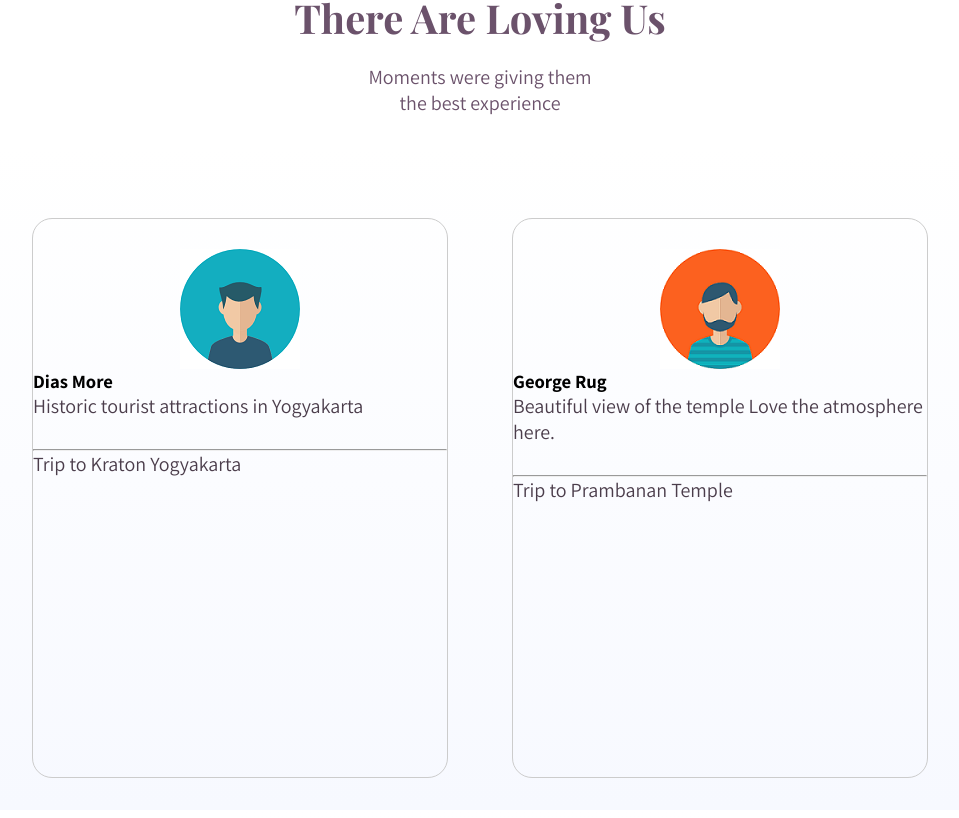
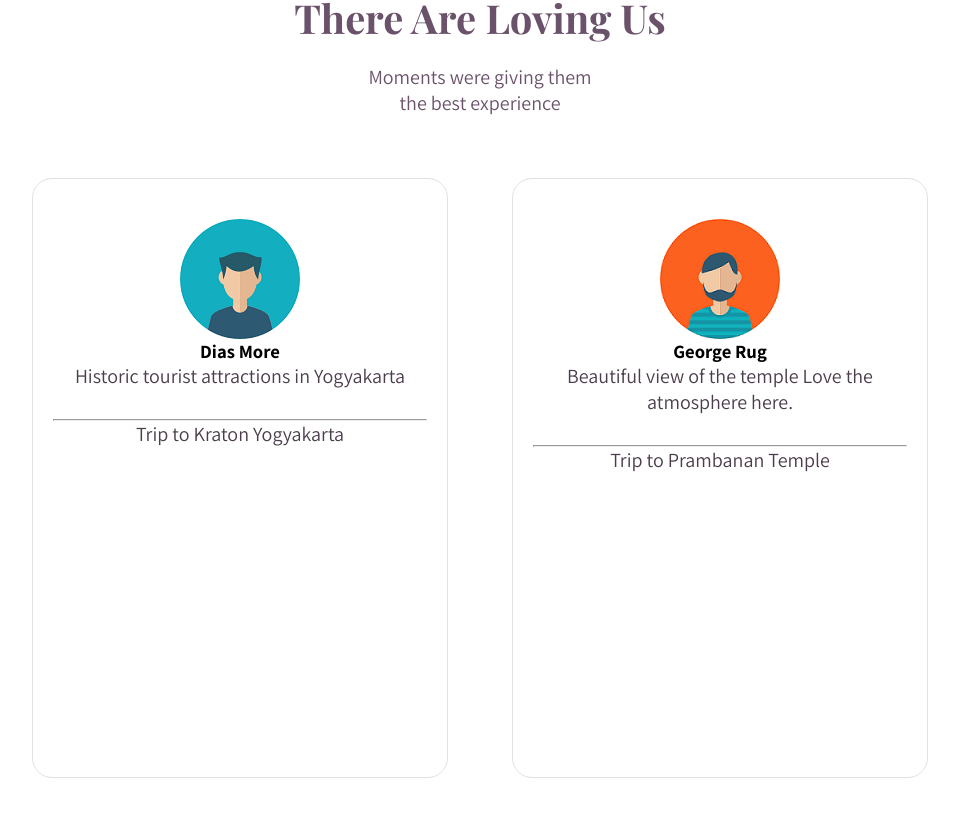
Before and after one commit to khansazulfa/tourism-website, a React (Vite) app: page / in a window 1280 px wide. Shown: the part 1642-2460 px from the top of the page, without its empty margins (160-1119 px from the left). Built offline with nearby package versions, Linux system fonts and the light colour scheme; a web font is replaced by a local one.

Commit message:
Add styling code for the testimonial section

```diff
--- a/src/components/CardTestimonial/CardTestimonial.css
+++ b/src/components/CardTestimonial/CardTestimonial.css
@@ -1,11 +1,5 @@
 @import url('https://fonts.googleapis.com/css2?family=Playfair+Display:wght@400;700&display=swap');
 
-.testimonial-card-section {
-    background: linear-gradient(#fff 0%,
-            #f7f9ff 100%);
-    padding-top: 40px;
-    min-height: 506px;
-}
 
 .testimonial-card {
     display: flex;
@@ -16,15 +10,43 @@
 
 .testimonial-content {
     margin: 2rem;
-    height: 70vh;
+    height: 75vh;
     width: 52vh;
-    border: 1px solid #cccccc;
+    border: 1px solid #e2e2e2;
     border-radius: 20px;
+    text-align: center;
+    padding: 40px 20px 10px;
+    background-color: #fff;
 }
 
 .img-avatar-testimonial {
     display: block;
     margin-left: auto;
     margin-right: auto;
+}
+
+.testimonial-fullname {
+    padding: 20px;
+    font-size: 22px;
+}
+
+.testimonial-person {
+    font-weight: 200;
+    font-size: 24px;
+    color: #6e6e6e;
+    min-height: 150px;
+}
+
+.line-testi {
+    border: 1px solid #e2e2e2;
+    margin-left: -20px;
+    margin-right: -20px;
     margin-top: 30px;
 }
+
+.trip-to {
+    font-weight: normal;
+    font-size: 22px;
+    color: #6e6e6e;
+    margin: 1rem;
+}
```
